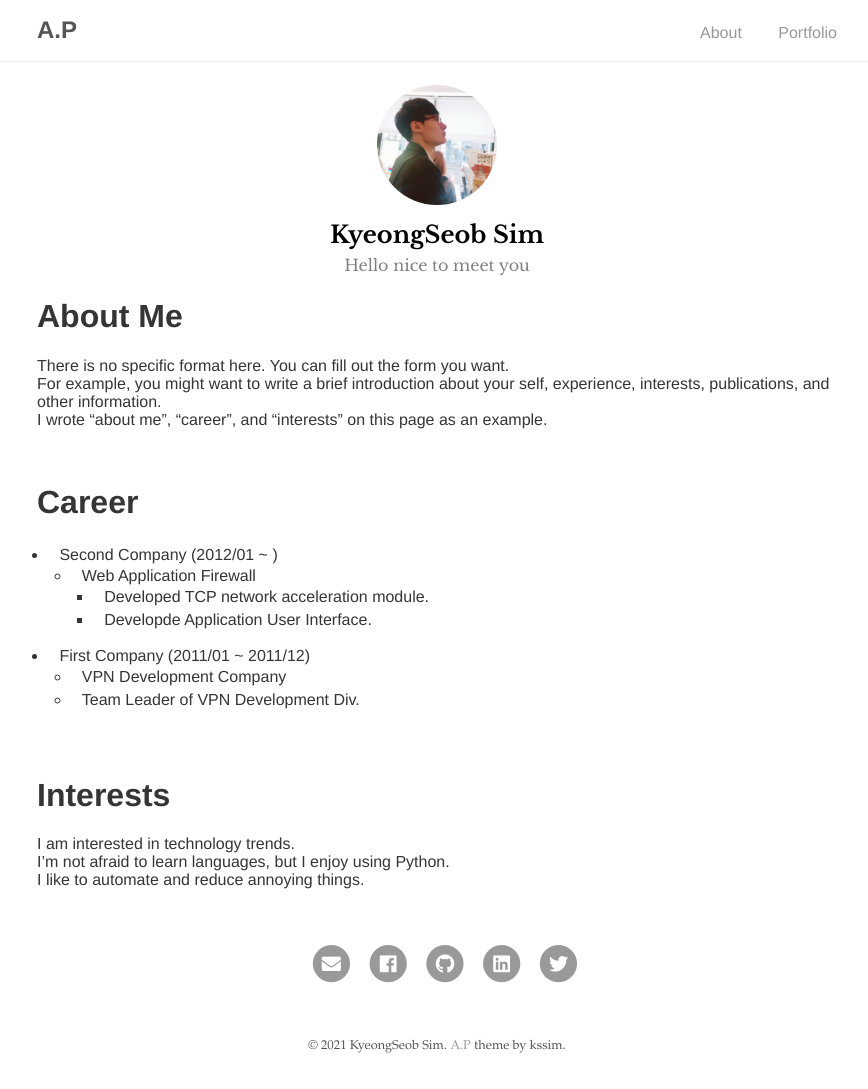
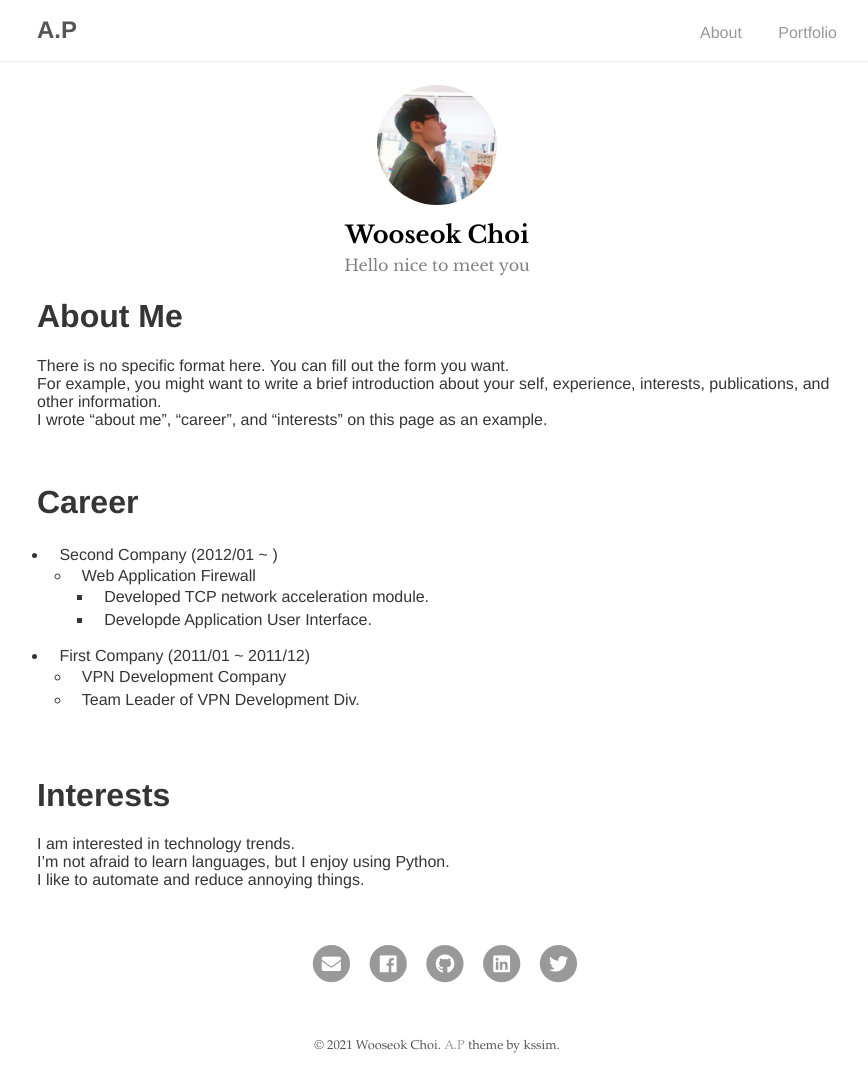
Before and after one commit to wooseokyourself/wooseokyourself.github.io, a Jekyll site: the page built from index.md, in a window 1280 px wide. Shown: the whole page, without its empty margins (203-1071 px from the left). Built offline with Jekyll 4.4.1, drawn with Linux system fonts in a browser that asks for light colours; our own code applies the rules of GitHub Pages for plain Markdown files.

Commit message:
Update _config.yml

```diff
--- a/_config.yml
+++ b/_config.yml
@@ -1,14 +1,14 @@
 # Site settings
 title: A.P
 baseurl: "/ap"
-url: "https://kssim.github.io"
+url: "https://wooseokyourself.github.io"
 google_analytics: # Tracking ID, e.g. "UA-000000-01"
 
 # Author
 author:
-  name: KyeongSeob Sim
+  name: Wooseok Choi
   desc: Hello nice to meet you
-  email: ksub0912@gmail.com
+  email: 21500740@handong.edu
   selfie: assets/img/profile.jpg
 
 # social
```
